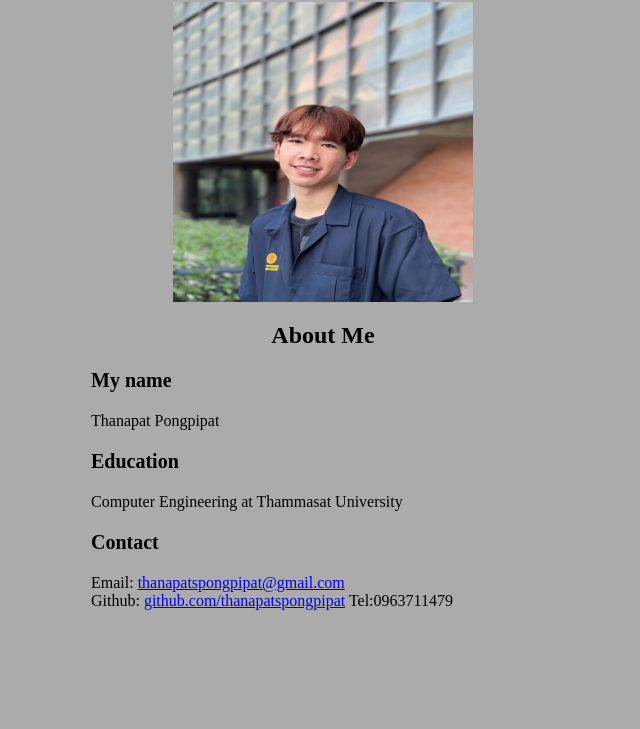
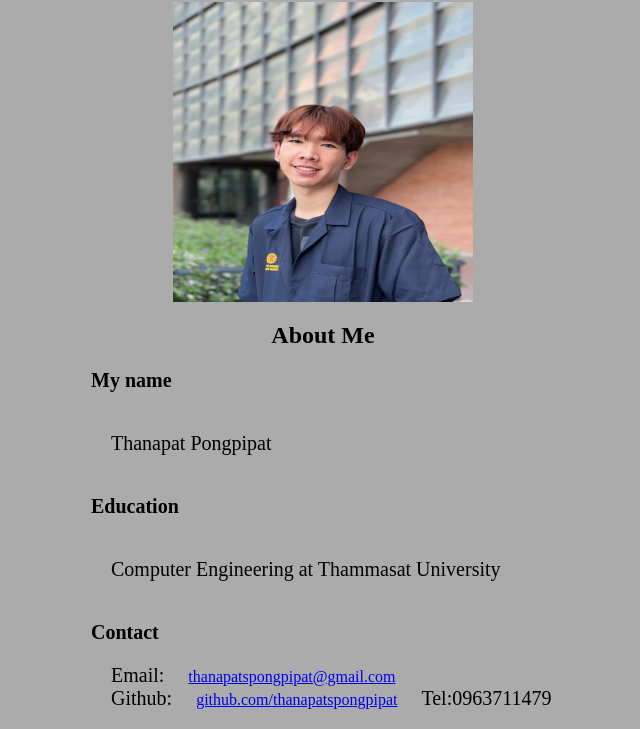
Before and after one commit to cn331-thanapat/cn331-thanapat.github.io, a plain HTML site: page index.html in a window 1280 px wide. Shown: the part 78-807 px from the top of the page, without its empty margins (317-957 px from the left). Drawn offline with Linux system fonts and the light colour scheme.

Commit message:
Update style.css

```diff
--- a/style.css
+++ b/style.css
@@ -22,7 +22,7 @@ h2{
     font-weight: bold;
     font-size: 20px;
 }
-p .text{
+.text{
     padding: 20px;
-    font-size: 15px;
+    font-size: 20px;
 }
```
